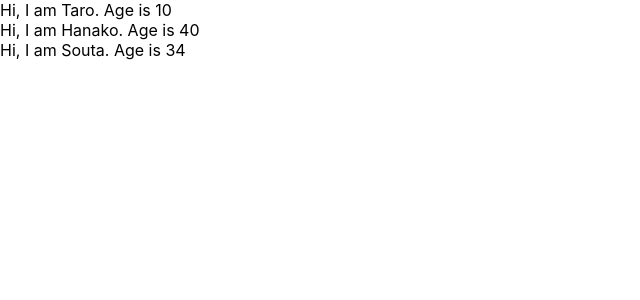
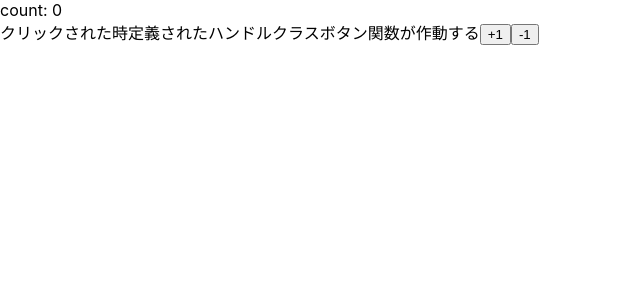
Before and after one commit to sasaki-sota/curd-react, a React (Create React App) app: page / in a window 1280 px wide. Shown: the top 300 px of the page, without its empty margins (0-640 px from the left). Built offline with nearby package versions, Linux system fonts and the light colour scheme.

Commit message:
add-state

```diff
--- a/src/App.js
+++ b/src/App.js
@@ -1,38 +1,35 @@
 // JSXの時は必ずreactを書く
-import React from "react";
-import PropTypes from 'prop-types';
+import React, { Component } from "react";
 
-const App = () => {
-    // 配列で囲うことによって複数管理できるようになる
-    const profiles = [
-        { name: "Taro", age: 10 },
-        { name: "Hanako", age: 40 },
-        { name: "Souta", age: 34 }
-    ]
-    return (
-        <div>
-            {
-                // mapメソッドを使って配列を順番に取り出す
-                // ruby => profiles.map do |profile|
-                profiles.map((profile, index) => {
-                    return <User name = {profile.name} age = {profile.age} key={index} />
-                })
-            }
-        </div>
-    )
+// counterコンポーネントを呼ぶ定数
+const App = () => (<Counter></Counter>)
+
+class Counter extends Component {
+
+    constructor(props) {
+        super(props)
+        this.state = { count: 0 }
+    }
+
+    handlePlusButton = () => {
+        // 現在のカウントに1を足す
+        this.setState({count: this.state.count + 1})
+    }
+
+    handleDeleteButton = () => {
+        this.setState({count: this.state.count - 1})
+    }
+
+    render() {
+        return (
+            <React.Fragment>
+                <div>count: {this.state.count }</div>
+                クリックされた時定義されたハンドルクラスボタン関数が作動する
+                <button onClick={this.handlePlusButton}>+1</button>
+                <button onClick={this.handleDeleteButton}>-1</button>
+            </React.Fragment>
+        )
+    }
 }
 
-const User = (props) => {
-    return <div>Hi, I am {props.name}. Age is {props.age} </div>
-}
-
-// ユーザーに対するproptypes
-User.propTypes = {
-    // これでstring型でのチェックができるようになる
-    name: PropTypes.string,
-    // これを記述するとこの場合は必ずageが必要になる
-    age: PropTypes.number.isRequired
-}
-
-
 export  default App;
```
Also changed, not shown: 1 other file (tests, documents, lock files or other folders).
